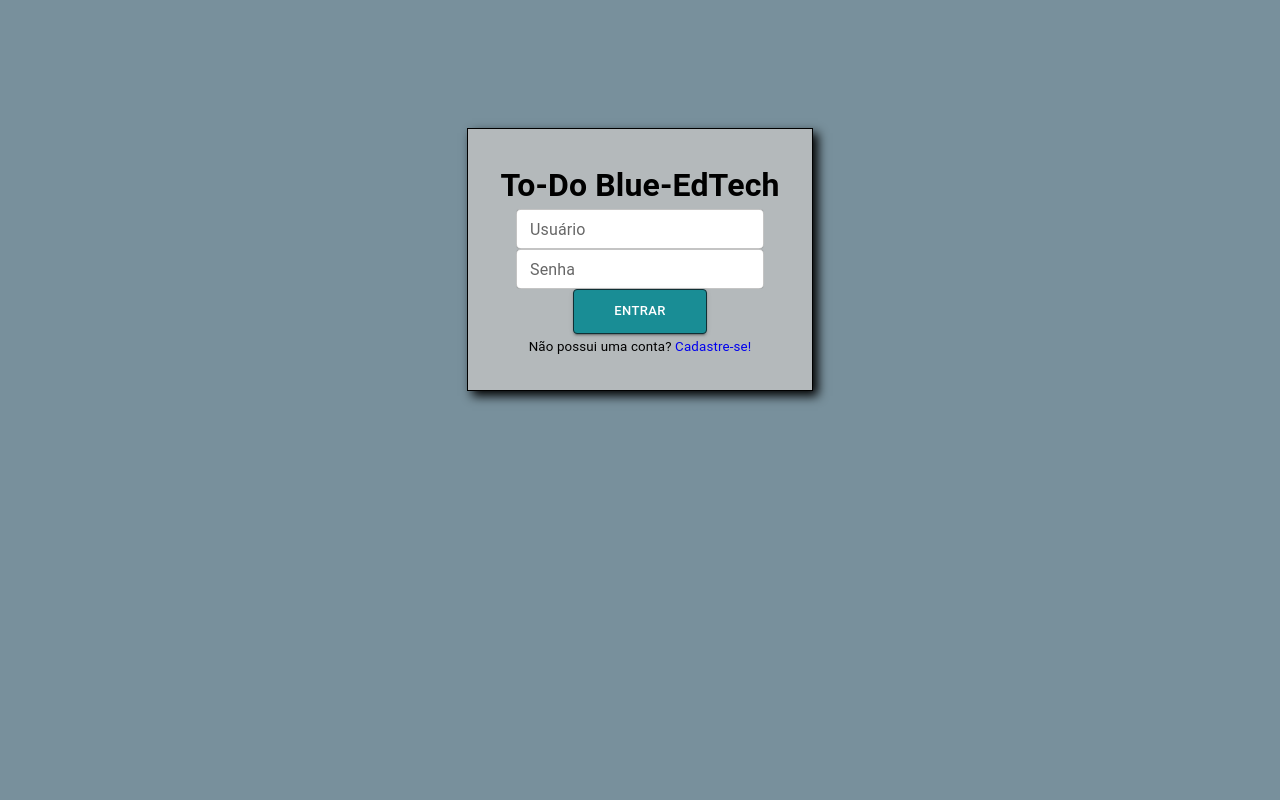
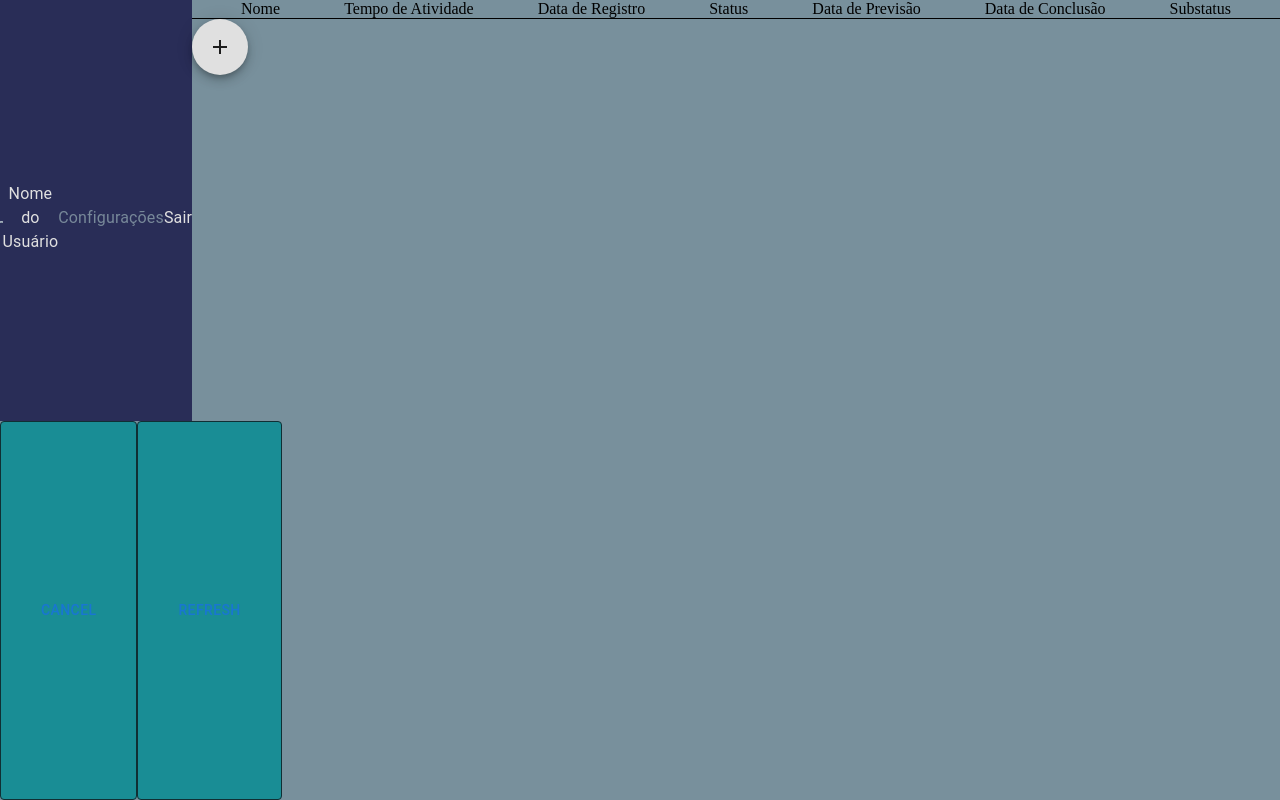
Before and after one commit to JohnSulliman/Projeto-To-Do, a Next.js app in the folder to-do/: page / in a window 1280 px wide. Built offline with nearby package versions, Linux system fonts and the light colour scheme.

Commit message:
commit testes

```diff
--- a/to-do/pages/Lobby.tsx
+++ b/to-do/pages/Lobby.tsx
@@ -11,13 +11,48 @@ import React, { useState } from "react";
 import CreateJob from '../components/CreateJob';
 import styles from '../styles/lobby.module.scss';
 import { TextField } from '@mui/material';
+import Dialog from '@mui/material/Dialog';
+import DialogActions from '@mui/material/DialogActions';
+import DialogContent from '@mui/material/DialogContent';
+import DialogContentText from '@mui/material/DialogContentText';
+import DialogTitle from '@mui/material/DialogTitle';
+import { Select , MenuItem } from '@mui/material';
+import FormControl from '@mui/material/FormControl';
+import Teste from './teste';
+import InputLabel from '@mui/material/InputLabel';
+import FormHelperText from '@mui/material/FormHelperText';
+import ReactDOM from 'react-dom';
+
+function refreshPage() {
+    ReactDOM.render(<Lobby />, document.getElementById('root'));
+}
+
+function reRender() {
+    // calling the forceUpdate() method
+    this.forceUpdate();
+  };
+
+function aaa() {
+    <Teste></Teste>
+}
 
 
 function Lobby() {
+    const [open, setOpen] = React.useState(false);
 
-    const clicou = () => {
-        alert('Criar tarefa')
-    }
+    const handleClickOpen = () => {
+      setOpen(true);
+    };
+
+    const handleClose = () => {
+      setOpen(false);
+    };
+
+    const handleChange = (event) => {
+        setAge(event.target.value);
+      };
+
+    const [age, setAge] = React.useState('');
 
     return(
         <>
@@ -58,10 +93,47 @@ function Lobby() {
                         <span className={styles.lobby__head__title}>Data de Conclusão</span>
                         <span className={styles.lobby__head__title}>Substatus</span>
                     </Grid>
-                    <Fab onClick={clicou} className={styles.lobby__button}>
+                    <Fab onClick={handleClickOpen} className={styles.lobby__button}>
                         <AddIcon />
                     </Fab>
+                    <Dialog open={open} onClose={handleClose}>
+                    <DialogTitle>Nova Atividade</DialogTitle>
+                    <DialogContent>
+                    <div className={styles.test}>
+                    <TextField
+                        autoFocus
+                        margin="dense"
+                        id="name"
+                        label="Nome da Atividade"
+                        variant="standard"
+                        size="small"
+                    />
+                    <FormControl required sx={{ m: 1, minWidth: 320 }}>
+                    <InputLabel id="demo-simple-select-required-label">Age</InputLabel>
+                    <Select
+                    labelId="demo-simple-select-required-label"
+                    id="demo-simple-select-required"
+                    value={age}
+                    label="Age"
+                    onChange={handleChange}
+                    >
+                    <MenuItem value={10}>Diário</MenuItem>
+                    <MenuItem value={20}>Semanal</MenuItem>
+                    <MenuItem value={30}>Mensal</MenuItem>
+                    </Select>
+                    </FormControl>
+                    </div>
+
+                    </DialogContent>
+                    <DialogActions>
+                    <Button onClick={handleClose}>Cancel</Button>
+                    <Button onClick={handleClose}>Subscribe</Button>
+                    </DialogActions>
+                </Dialog>
                 </Grid>
+                <Button onClick={aaa}>Cancel</Button>
+                <Button onClick={refreshPage}>refresh</Button>
+
             </Grid>
         </>
     )
--- /dev/null
+++ b/to-do/pages/Teste.tsx
@@ -0,0 +1,37 @@
+import Link from 'next/link';
+import Image from 'next/image';
+import {
+    Button,
+    Fab,
+    Grid,
+    Icon,
+    Typography } from '@mui/material';
+import AddIcon from '@mui/icons-material/Add';
+import React, { useState } from "react";
+import CreateJob from '../components/CreateJob';
+import styles from '../styles/lobby.module.scss';
+import { TextField } from '@mui/material';
+import Dialog from '@mui/material/Dialog';
+import DialogActions from '@mui/material/DialogActions';
+import DialogContent from '@mui/material/DialogContent';
+import DialogContentText from '@mui/material/DialogContentText';
+import DialogTitle from '@mui/material/DialogTitle';
+import { Select , MenuItem } from '@mui/material';
+import FormControl from '@mui/material/FormControl';
+import InputLabel from '@mui/material/InputLabel';
+import FormHelperText from '@mui/material/FormHelperText';
+
+function Teste() {
+
+    return(
+        <>
+           <h1>uashdddusadh</h1>
+           <h1>uashdssdafasusadh</h1>
+           <h1>uashasdsaddusadh</h1>
+           <h1>uashgsfgfddusadh</h1>
+           <h1>uashdtrtreusadh</h1>
+        </>
+    )
+}
+
+export default Teste
--- a/to-do/pages/index.tsx
+++ b/to-do/pages/index.tsx
@@ -16,52 +16,53 @@ function Login() {
   const router = useRouter();
 
   return (
-    <>
-      <Head>
-        <title>To-Do Blue-EdTech / Login </title>
-        <meta name="description" content="Página de Login da To-Do Blue-EdTech" />
-        <link rel="icon" href="/favicon.ico" />
-      </Head>
+    <Lobby></Lobby>
+    // <>
+    //   <Head>
+    //     <title>To-Do Blue-EdTech / Login </title>
+    //     <meta name="description" content="Página de Login da To-Do Blue-EdTech" />
+    //     <link rel="icon" href="/favicon.ico" />
+    //   </Head>
 
-      <Grid container justifyContent="center" alignItems="center">
-        <Grid item>
-          <div className={styles.card}>
-            <Typography className={styles.card__title}>
-              <h1> To-Do Blue-EdTech </h1>
-            </Typography>
+    //   <Grid container justifyContent="center" alignItems="center">
+    //     <Grid item>
+    //       <div className={styles.card}>
+    //         <Typography className={styles.card__title}>
+    //           <h1> To-Do Blue-EdTech </h1>
+    //         </Typography>
 
-            <form>
-              <TextField
-                className={styles.card__input}
-                label="Usuário"
-                variant="outlined"
-                size="small" />
-            </form>
+    //         <form>
+    //           <TextField
+    //             className={styles.card__input}
+    //             label="Usuário"
+    //             variant="outlined"
+    //             size="small" />
+    //         </form>
 
-            <form>
-              <TextField
-                className={styles.card__input}
-                label="Senha"
-                variant="outlined"
-                type="password"
-                size="small" />
-            </form>
+    //         <form>
+    //           <TextField
+    //             className={styles.card__input}
+    //             label="Senha"
+    //             variant="outlined"
+    //             type="password"
+    //             size="small" />
+    //         </form>
 
-            <Button
-              className={styles.card__button}
-              variant="contained"
-              size="small"
-              onClick={() => router.push('/Lobby')}>
-              Entrar
-            </Button>
+    //         <Button
+    //           className={styles.card__button}
+    //           variant="contained"
+    //           size="small"
+    //           onClick={() => router.push('/Lobby')}>
+    //           Entrar
+    //         </Button>
 
-            <Typography>
-              <small> Não possui uma conta? <a href="/Signup">Cadastre-se!</a> </small>
-            </Typography>
-          </div>
-        </Grid>
-      </Grid>
-    </>
+    //         <Typography>
+    //           <small> Não possui uma conta? <a href="/Signup">Cadastre-se!</a> </small>
+    //         </Typography>
+    //       </div>
+    //     </Grid>
+    //   </Grid>
+    // </>
   )
 }
 
--- a/to-do/styles/lobby.module.scss
+++ b/to-do/styles/lobby.module.scss
@@ -56,6 +56,11 @@
     }
 }
 
+.test {
+    display: flex;
+    flex-direction: column;
+}
+
 
 
 
```
